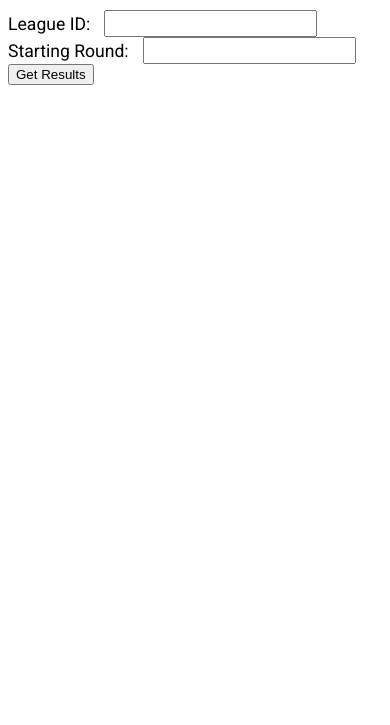
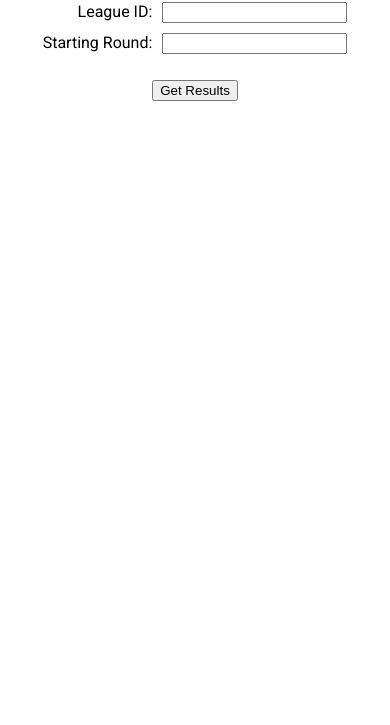
Before and after one commit to simenrau/FPL-LastManStanding, a website: page public/index.html in a window 390 px wide. Shown: the part 119-844 px from the top of the page. Drawn offline with Linux system fonts and the light colour scheme.

Commit message:
more mobile friendly

```diff
--- a/public/index.html
+++ b/public/index.html
@@ -9,10 +9,14 @@
   <body>
     <h1>Fantasy Premier League - Last Man Standing</h1>
     <form id="league-form">
-      <label for="league-id">League ID:</label>
-      <input type="number" id="league-id" required />
-      <label for="starting-round">Starting Round:</label>
-      <input type="number" id="starting-round" required />
+      <div class="input-group">
+        <label for="league-id">League ID:</label>
+        <input type="number" id="league-id" required />
+      </div>
+      <div class="input-group">
+        <label for="starting-round">Starting Round:</label>
+        <input type="number" id="starting-round" required />
+      </div>
       <button type="submit">Get Results</button>
     </form>
     <div id="spinner" style="display: none"></div>
--- a/public/styles.css
+++ b/public/styles.css
@@ -2,9 +2,12 @@
 @import url("https://fonts.googleapis.com/css2?family=Lato:wght@400;700&display=swap");
 
 body {
+  margin: 0;
   display: flex;
   flex-direction: column;
   align-items: center;
+  justify-content: center;
+  position: relative;
   font-family: "Roboto", sans-serif;
 }
 
@@ -22,22 +25,27 @@ h2 {
   font-size: 1.6rem;
 }
 
+#league-form {
+  display: flex;
+  flex-direction: column;
+  gap: 10px;
+  align-items: center;
+}
+
+.input-group {
+  display: flex;
+  flex-direction: row;
+  gap: 10px;
+  align-self: flex-end;
+}
+
+#league-form button {
+  align-self: center;
+  margin-top: 1rem;
+}
+
 form {
   margin-bottom: 20px;
-}
-
-input {
-  margin: 0 10px;
-  font-family: "Roboto", sans-serif;
-  font-size: large;
-}
-
-label {
-  display: inline;
-  font-size: 1.1rem;
-  font-weight: 500;
-  margin-top: 1rem;
-  margin-bottom: 0.3rem;
 }
 
 table {
@@ -69,6 +77,7 @@ tr:not(:first-child):last-child {
 
 .buttons {
   display: flex;
+
   flex-wrap: wrap;
   justify-content: center;
   gap: 1rem;
@@ -104,6 +113,10 @@ tr:not(:first-child):last-child {
 }
 
 #spinner {
+  position: fixed;
+  top: 25%;
+  left: 50%;
+  transform: translate(-50%, -50%);
   display: inline-block;
   width: 80px;
   height: 80px;
@@ -115,6 +128,6 @@ tr:not(:first-child):last-child {
 
 @keyframes spin {
   to {
-    transform: rotate(360deg);
+    transform: translate(-50%, -50%) rotate(360deg);
   }
 }
```
